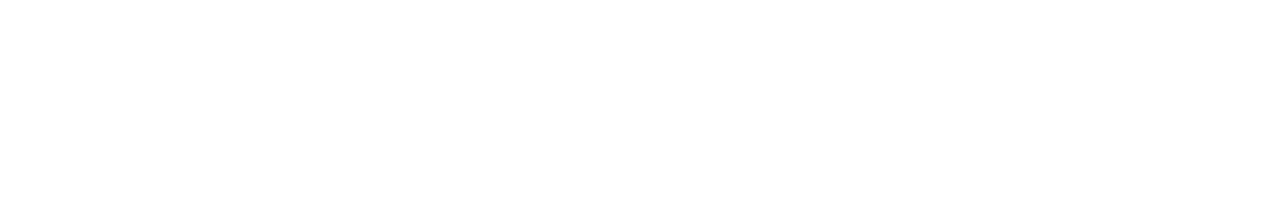
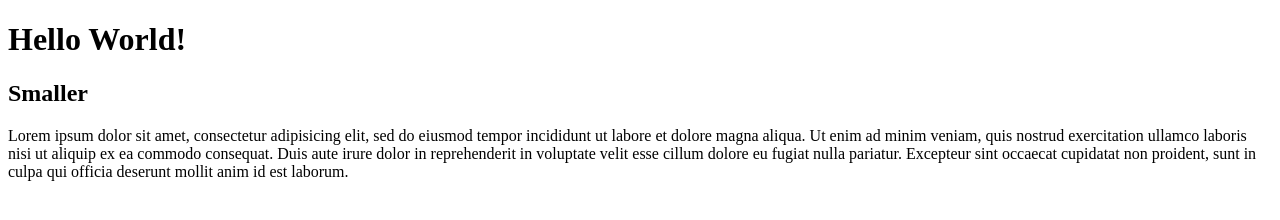
Before and after one commit to abowers27/fictional-computing-machine, a plain HTML site: page index.html in a window 1280 px wide. Drawn offline with Linux system fonts and the light colour scheme.

Commit message:
modify index

```diff
--- a/index.html
+++ b/index.html
@@ -2,9 +2,11 @@
 <html>
   <head>
     <meta charset="utf-8">
-    <title></title>
+    <title>HTML day one</title>
   </head>
   <body>
-
+    <h1>Hello World!</h1>
+    <h2>Smaller</h2>
+    <p>Lorem ipsum dolor sit amet, consectetur adipisicing elit, sed do eiusmod tempor incididunt ut labore et dolore magna aliqua. Ut enim ad minim veniam, quis nostrud exercitation ullamco laboris nisi ut aliquip ex ea commodo consequat. Duis aute irure dolor in reprehenderit in voluptate velit esse cillum dolore eu fugiat nulla pariatur. Excepteur sint occaecat cupidatat non proident, sunt in culpa qui officia deserunt mollit anim id est laborum.</p>
   </body>
 </html>
```
